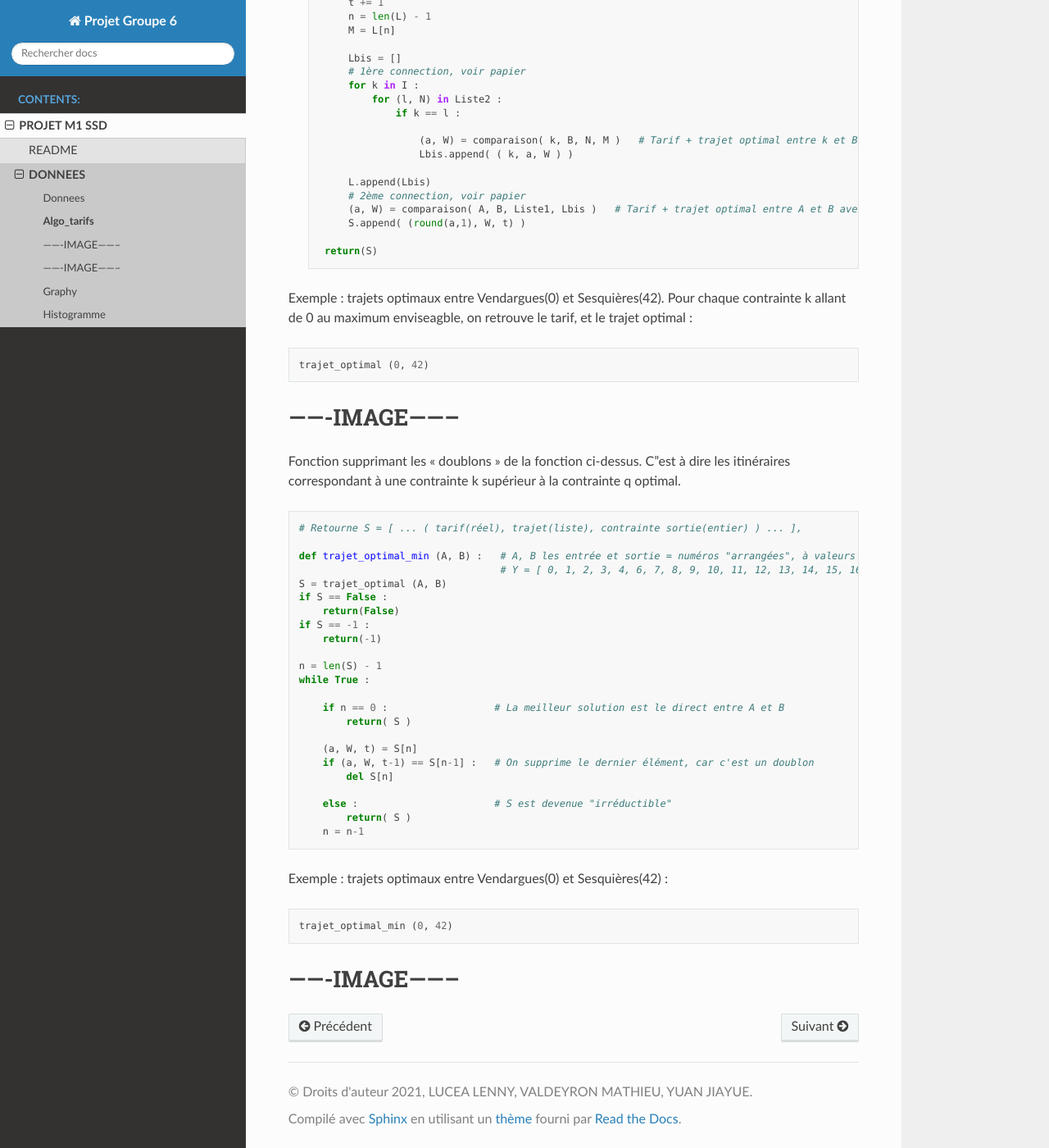
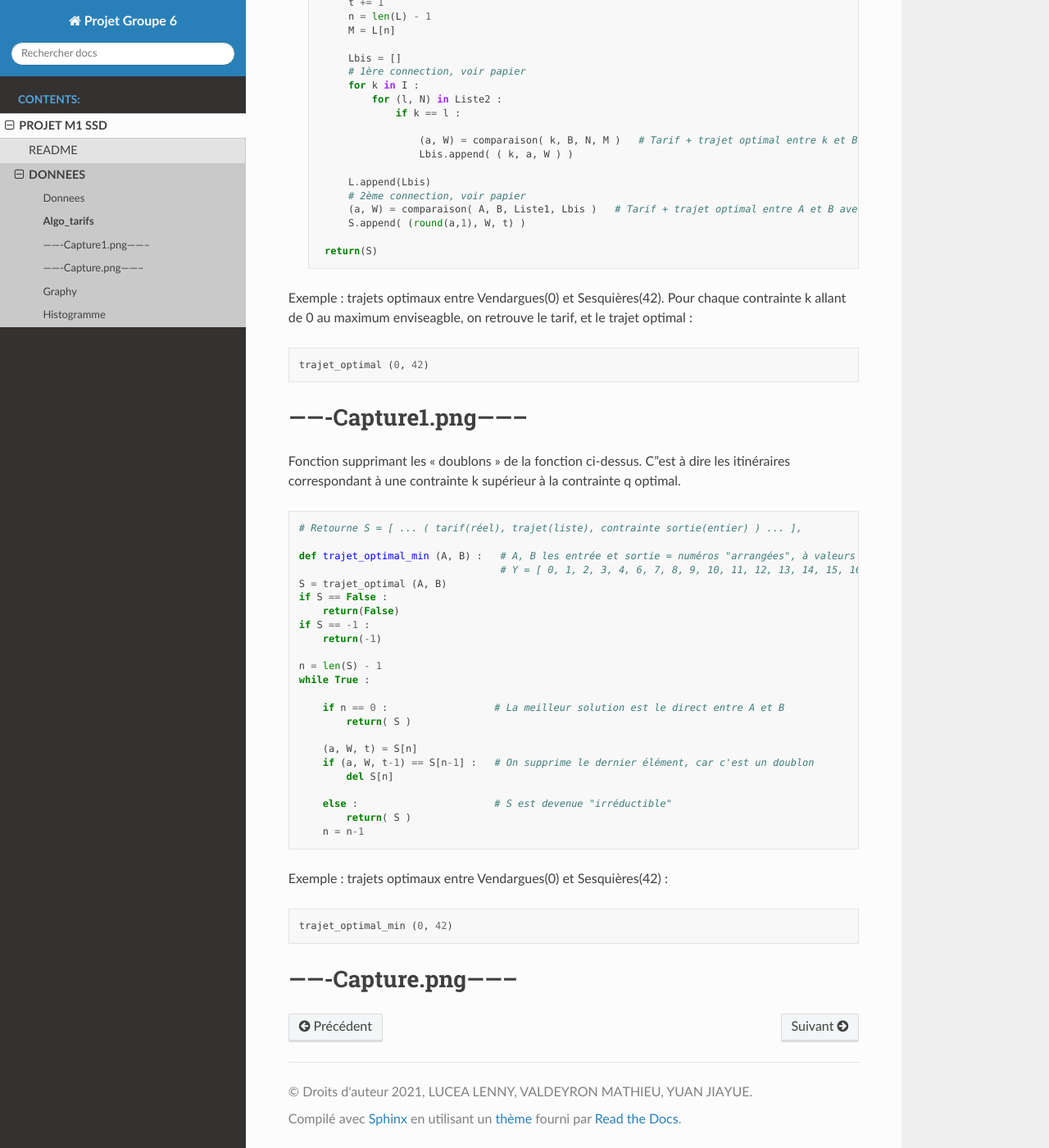
Before and after one commit to lucea97217/mapsud, a Sphinx documentation site: the page built from Sphinx_DL/source/Projet/DONNEES/Algo_tarifs.md, in a window 1280 px wide and 1400 px high, scrolled down 4510 px. Shown: the whole window at 82% size. Built offline with Sphinx 7.4.7 and the Read the Docs theme 2.0.0, drawn with Linux system fonts in a browser that asks for light colours.

Commit message:
Update Algo_tarifs.md

```diff
--- a/Sphinx_DL/source/Projet/DONNEES/Algo_tarifs.md
+++ b/Sphinx_DL/source/Projet/DONNEES/Algo_tarifs.md
@@ -1,5 +1,5 @@
 
-![Capture](relative/path/to/img.jpg?raw=true "Capture1")
+![Capture](relative/path/to/img.png?raw=true "Capture1")
 
 
 # Algo_tarifs
@@ -249,7 +249,7 @@ Exemple : trajets optimaux entre Vendargues(0) et Sesquières(42). Pour chaque c
 
     trajet_optimal (0, 42)
 
-# -------IMAGE--------
+# -------Capture1.png--------
 
 Fonction supprimant les "doublons" de la fonction ci-dessus. C'est à dire les itinéraires correspondant à une contrainte k supérieur à la contrainte q optimal.
 
@@ -282,4 +282,4 @@ Exemple : trajets optimaux entre Vendargues(0) et Sesquières(42) :
 
     trajet_optimal_min (0, 42)
 
-# -------IMAGE--------
+# -------Capture.png--------
```
